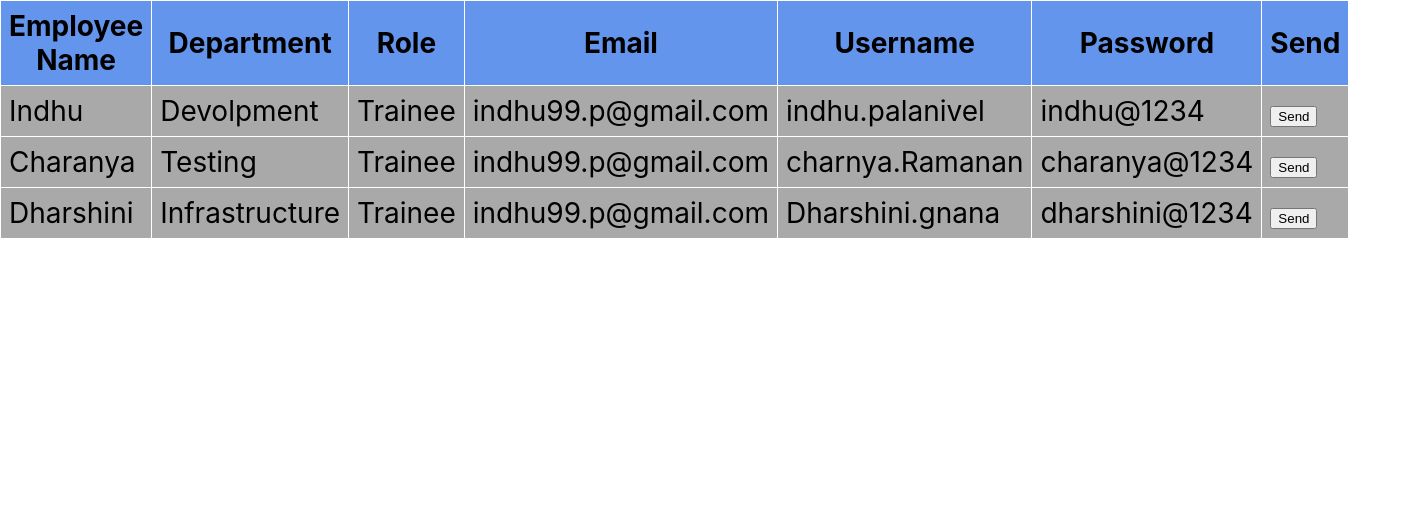
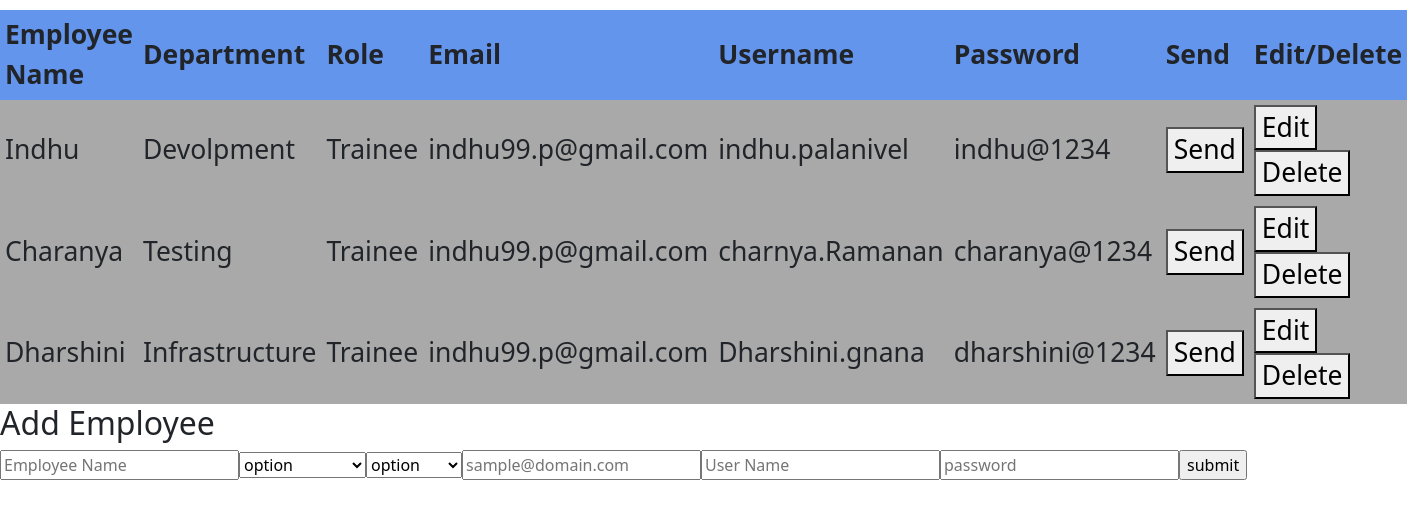
Before and after one commit to indhuJothi/Expense-Tracker-, a React (Create React App) app in the folder client/: page / in a window 1280 px wide. Shown: the top 518 px of the page, 1407 px wide, since content can reach past the window. Built offline with nearby package versions, Linux system fonts and the light colour scheme.

Commit message:
02-12-Added Component and Form

```diff
--- a/client/package.json
+++ b/client/package.json
@@ -6,6 +6,7 @@
     "@testing-library/jest-dom": "^5.15.1",
     "@testing-library/react": "^11.2.7",
     "@testing-library/user-event": "^12.8.3",
+    "bootstrap": "^5.1.3",
     "mdbreact": "^5.2.0",
     "react": "^17.0.2",
     "react-dom": "^17.0.2",
--- a/client/src/App.css
+++ b/client/src/App.css
@@ -1,20 +1,19 @@
 .app-container {
   display: flex;
   flex-direction: column;
-
+  margin-top: 10px;
 }
 
 table {
   border-collapse: collapse;
-  width: 100%;
+  width: 90%;
 }
 
 th,
 td {
   border: 1px solid #ffffff;
-  /* text-align: left; */
-  padding: 8px;
-  font-size: 28px;
+  padding: 5px;
+  font-size: 26.5px;
 }
 
 th {
--- a/client/src/App.js
+++ b/client/src/App.js
@@ -1,12 +1,14 @@
 import React, { useState, Fragment } from "react";
 import './App.css';
 import data from "./mock-data.json";
+import ReadOnlyRow from "./Components/ReadOnlyRow";
 
 
 function Table() {
   const [Details, setDetails] = useState(data);
   return (
     <div className="app-container">
+      <form onSubmit="#">
         <table>
           <thead>
             <tr>
@@ -17,24 +19,80 @@ function Table() {
               <th>Username</th>
               <th>Password</th>
               <th>Send</th>
+              <th>Edit/Delete</th>
             </tr>
           </thead>
-        <tbody>
+
             {Details.map((data) => (
-            <Fragment>
-              <tr>
-                <td>{data.EmployeeName}</td>
-                <td>{data.Department}</td>
-                <td>{data.Role}</td>
-                <td>{data.Email}</td>
-                <td>{data.Username}</td>
-                <td>{data.Password}</td>
-                <td><button>Send</button></td>
-              </tr>
-            </Fragment>
+              //  <tbody>
+              // <Fragment>
+              //   <tr>
+              //     <td>{data.EmployeeName}</td>
+              //     <td>{data.Department}</td>
+              //     <td>{data.Role}</td>
+              //     <td>{data.Email}</td>
+              //     <td>{data.Username}</td>
+              //     <td>{data.Password}</td>
+              //     <td><button>Send</button></td>
+              //   </tr>
+              // </Fragment>
+              // </tbody>
+              <ReadOnlyRow
+              contact={data}
+              />
             ))}
-        </tbody>
+
         </table>
+      </form>
+
+      <h2 className="title">Add Employee</h2>
+      <form onSubmit="#" className="addEmpForm">
+        <input
+          type="text"
+          name='Ename'
+          required="required"
+          placeholder="Employee Name"
+          onChange="#"
+        />
+        <select id="department">
+          <option value="option">option</option>
+          <option value="development">Development</option>
+          <option value="testing">Testing</option>
+          <option value="infra">Infrastructure</option>
+        </select>
+        <select id="role">
+          <option value="option">option</option>
+          <option value="employee">employee</option>
+          <option value="Manager">Manager</option>
+          <option value="Admin">Admin</option>
+        </select>
+        <input
+          type="email"
+          name='Email'
+          required="required"
+          placeholder="sample@domain.com"
+          onChange="#"
+        />
+        <input
+          type="text"
+          name='Username'
+          required="required"
+          placeholder="User Name"
+          onChange="#"
+        />
+         <input
+          type="password"
+          name='password'
+          required="required"
+          placeholder="password"
+          onChange="#"
+        />
+
+        <input type="button"
+          value="submit"/>
+
+
+      </form>
     </div>
   );
 }
--- /dev/null
+++ b/client/src/Components/ReadOnlyRow.js
@@ -0,0 +1,29 @@
+import React from "react";
+
+const ReadOnlyRow = ({ contact}) => {
+  return (
+    <tr>
+      <td>{contact.EmployeeName}</td>
+      <td>{contact.Department}</td>
+      <td>{contact.Role}</td>
+      <td>{contact.Email}</td>
+      <td>{contact.Username}</td>
+      <td>{contact.Password}</td>
+      <td> <button>Send</button>
+      </td>
+      <td>
+        <button
+          type="button"
+          onClick={(event) => "#"}
+        >
+          Edit
+        </button>
+        <button type="button" onClick={() => "#"}>
+          Delete
+        </button>
+      </td>
+    </tr>
+  );
+};
+
+export default ReadOnlyRow;
--- a/client/src/index.js
+++ b/client/src/index.js
@@ -3,6 +3,7 @@ import ReactDOM from 'react-dom';
 import './index.css';
 import App from './App';
 import reportWebVitals from './reportWebVitals';
+import 'bootstrap/dist/css/bootstrap.min.css';
 
 ReactDOM.render(
   <React.StrictMode>
```
Also changed, not shown: 1 other file (tests, documents, lock files or other folders). Lines whose indentation alone changed are shown as unchanged.
